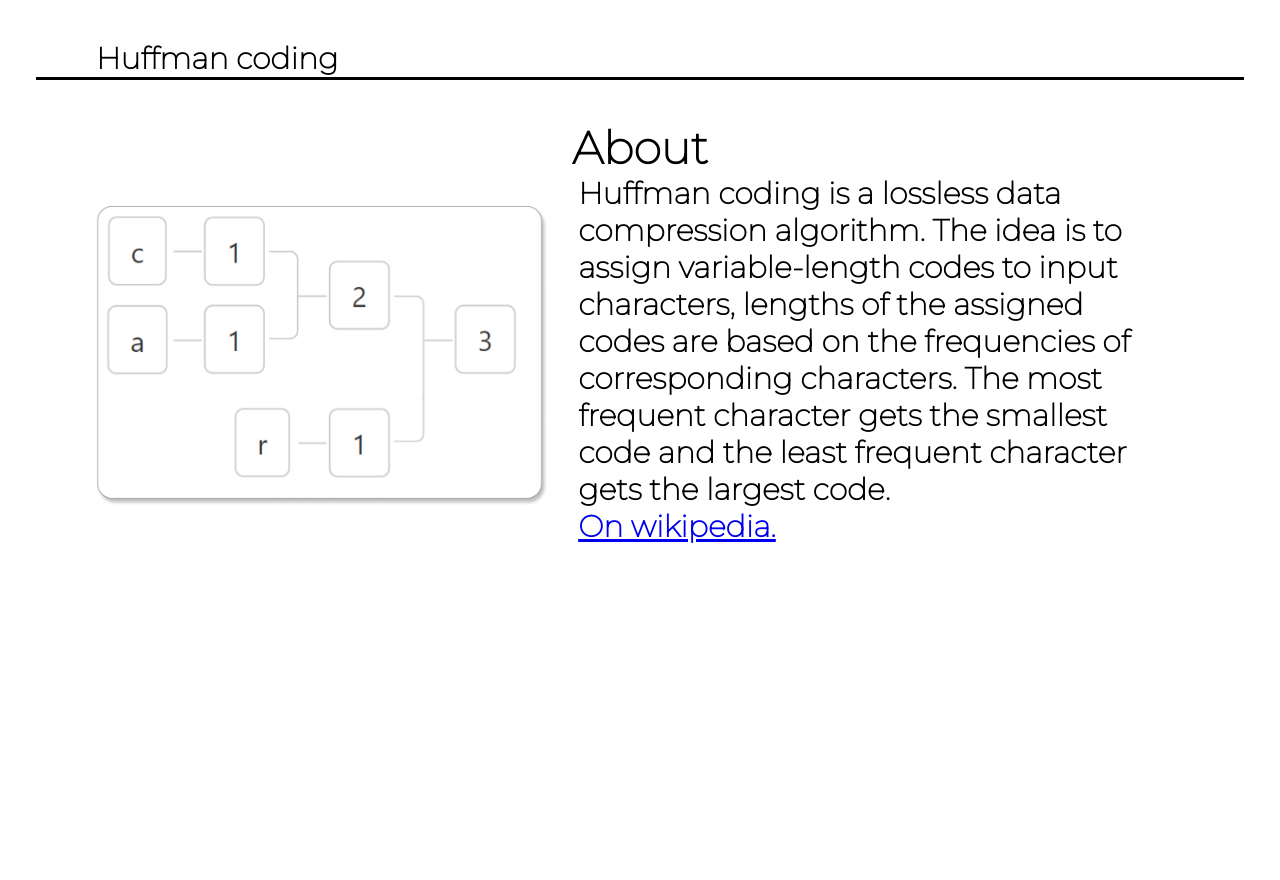
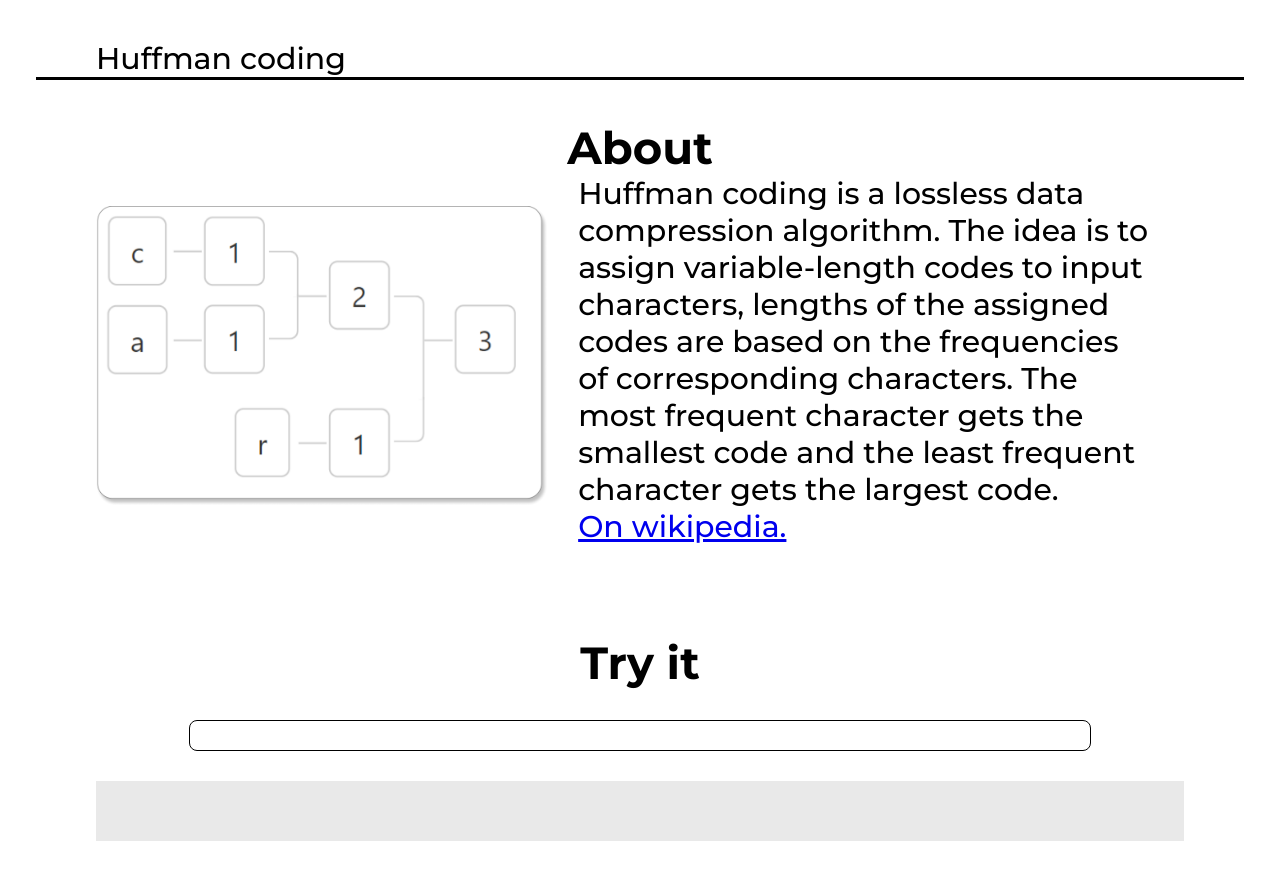
Before and after one commit to GTFTT/HuffmanCoding, a React (Create React App) app: page / in a window 1280 px wide. Shown: the top 880 px of the page. Built offline with nearby package versions, Linux system fonts and the light colour scheme.

Commit message:
Added Styles for Huffman block

```diff
--- a/public/index.html
+++ b/public/index.html
@@ -10,7 +10,7 @@
       content="Web site created using create-react-app"
     />
     <style>
-      @import url('https://fonts.googleapis.com/css2?family=Montserrat:wght@100&display=swap');
+      @import url('https://fonts.googleapis.com/css2?family=Montserrat:wght@100;500;700&display=swap');
     </style>
     <link rel="apple-touch-icon" href="%PUBLIC_URL%/logo192.png" />
     <!--
--- a/src/App.css
+++ b/src/App.css
@@ -3,3 +3,7 @@
     width: 85vw;
     min-height: 150vh;
 }
+
+.contentCont > * {
+    margin-bottom: 3em;
+}
--- a/src/App.js
+++ b/src/App.js
@@ -13,7 +13,7 @@ export default class App extends Component {
                 <Header />
                 <div className={ "contentCont" }>
                     <AboutHuffman />
-                    {/* <HuffmanCoding /> */}
+                    <HuffmanCoding />
                 </div>
                 <Footer />
             </div>
--- a/src/components/HuffmanCoding/components/GraphGenerator/styles.module.css
+++ b/src/components/HuffmanCoding/components/GraphGenerator/styles.module.css
@@ -3,7 +3,7 @@
     /* justify-content: center; */
     align-items: center;
     /* background-color: rgb(155, 202, 169); */
-    height: 80vh;
+    /* height: 80vh; */
 }
 
 .tree {
--- a/src/components/HuffmanCoding/index.js
+++ b/src/components/HuffmanCoding/index.js
@@ -1,7 +1,7 @@
 /* eslint-disable import/no-anonymous-default-export */
 import React, { useState, useEffect } from 'react';
 
-// import Styles from './styles.module.css';
+import Styles from './styles.module.css';
 
 import GraphGenerator from './components/GraphGenerator';
 
@@ -81,9 +81,14 @@ export default () => {
 
     return (
         <div>
+            <div className={Styles.title}>
+                Try it
+            </div>
+            <div className={ Styles.inputCont }>
                 <input
                     type="text"
                     value={ text }
+                    className={Styles.input}
                     onChange={(e) => {
                         //Check pattern manually
                         const newText = String(e.target.value || "");
@@ -91,8 +96,10 @@ export default () => {
                         setText(res);
                     }}
                 />
-            <hr />
+            </div>
+            <div className={ Styles.graphCont }>
                 <GraphGenerator generationArray={ generationArray } />
+            </div>
         </div>
     );
 }
--- a/src/components/HuffmanCoding/styles.module.css
+++ b/src/components/HuffmanCoding/styles.module.css
@@ -0,0 +1,23 @@
+.title {
+    display: flex;
+    justify-content: center;
+    font-size: 1.5em;
+    font-weight: bold;
+}
+
+.inputCont {
+    display: flex;
+    justify-content: center;
+    padding: 1em 0;
+}
+
+.input {
+    border: 0.1em solid black;
+    border-radius: 0.6em;
+    height: 2em;
+    width: 70vw;
+}
+
+.graphCont {
+    background-color: rgb(233, 233, 233);
+}
--- a/src/index.css
+++ b/src/index.css
@@ -7,7 +7,6 @@ body {
   -moz-osx-font-smoothing: grayscale;
   box-sizing: border-box;
   font-size: 30px;
-  font-weight: bolder;
   background-color: white;
 }
 
```
Lines whose indentation alone changed are shown as unchanged.
